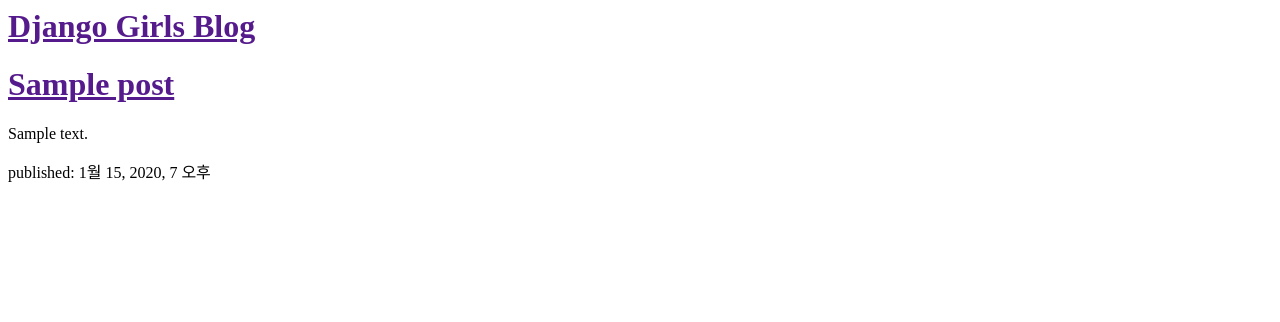
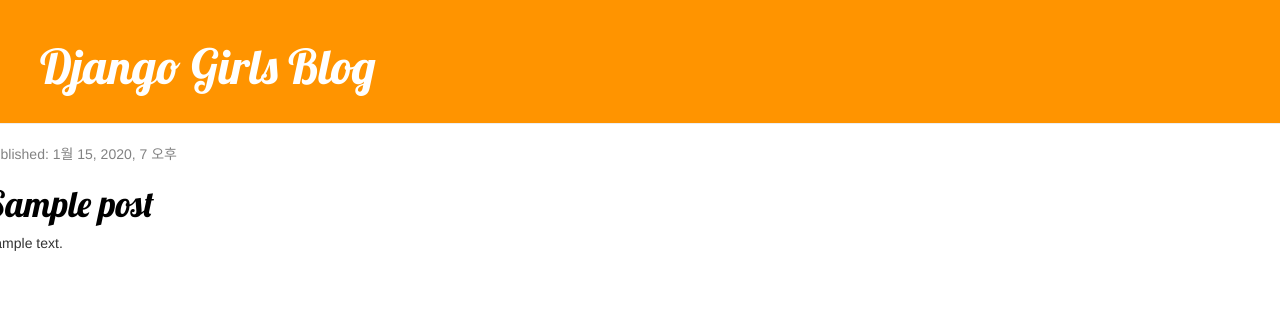
Before and after one commit to mintolyx/my-private-blog, a Django app: page / in a window 1280 px wide. Shown: the top 322 px of the page. Run offline with Django 3.2, Linux system fonts and the light colour scheme; tables that the repository leaves empty hold one stand-in row (values such as "Sample post"); some libraries are stand-ins or nearby versions.

Commit message:
full blog complete

```diff
--- /dev/null
+++ b/blog/static/css/blog.css
@@ -0,0 +1,46 @@
+.page-header {
+    background-color: #ff9400;
+    margin-top: 0;
+    padding: 20px 20px 20px 40px;
+}
+
+.page-header h1, .page-header h1 a, .page-header h1 a:visited, .page-header h1 a:active {
+    color: #ffffff;
+    font-size: 36pt;
+    text-decoration: none;
+}
+
+.content {
+    margin-left: 40px;
+}
+
+h1, h2, h3, h4 {
+    font-family: 'Lobster', cursive;
+}
+
+.date {
+    color: #828282;
+}
+
+.save {
+    float: right;
+}
+
+.post-form textarea, .post-form input {
+    width: 100%;
+}
+
+.top-menu, .top-menu:hover, .top-menu:visited {
+    color: #ffffff;
+    float: right;
+    font-size: 26pt;
+    margin-right: 20px;
+}
+
+.post {
+    margin-bottom: 70px;
+}
+
+.post h1 a, .post h1 a:visited {
+    color: #000000;
+}
--- /dev/null
+++ b/blog/static/css/myblog.css
@@ -0,0 +1,6 @@
+h1 a {
+    color: orange;
+}
+body {
+    padding-left: 15px;
+}
--- /dev/null
+++ b/blog/static/css/mycss.css
@@ -0,0 +1,3 @@
+h1 a {
+    color: red;
+}
--- /dev/null
+++ b/blog/templates/blog/base.html
@@ -0,0 +1,25 @@
+{% load static %}
+<html>
+    <head>
+        <title>Django Girls blog</title>
+        <link rel="stylesheet" href="//maxcdn.bootstrapcdn.com/bootstrap/3.2.0/css/bootstrap.min.css">
+        <link rel="stylesheet" href="//maxcdn.bootstrapcdn.com/bootstrap/3.2.0/css/bootstrap-theme.min.css">
+        <link href="//fonts.googleapis.com/css?family=Lobster&subset=latin,latin-ext" rel="stylesheet" type="text/css">
+        <link rel="stylesheet" type="text/css" href="{% static 'css/blog.css' %}">
+
+    </head>
+    <body>
+        <div class="page-header">
+            <h1><a href="/">Django Girls Blog</a></h1>
+            {% if user.is_authenticated %}
+                <a href="{% url 'post_new' %}" class = "top_menu"><span class="glyphicon glyphicon-plus"></span></a>
+            {% endif %}
+        </div>
+        <div class = "row">
+            <div class="col-md-8>">
+                {% block content %}
+                {% endblock %}
+            </div>
+        </div>
+    </body>
+</html>
--- a/blog/templates/blog/post_list.html
+++ b/blog/templates/blog/post_list.html
@@ -1,17 +1,13 @@
-<html>
-    <head>
-        <title>Django Girls blog</title>
-    </head>
-    <body>
-        <div>
-            <h1><a href="">Django Girls Blog</a></h1>
-        </div>
+{% extends 'blog/base.html' %}
+
+    {% block content %}
         {% for post in posts %}
-            <div>
-                <h1><a href="">{{ post.title }}</a></h1>
+            <div class = "post">
+                <div class = "date">
+                    <p>published: {{ post.published_date }}</p>
+                </div>
+                <h1><a href="{% url 'post_detail' pk=post.pk %}">{{ post.title }}</a></h1>
                 <p>{{ post.text|linebreaksbr }}</p>
-                <p>published: {{ post.published_date }}</p>
             </div>
         {% endfor %}
-    </body>
-</html>
+    {% endblock %}
--- a/blog/urls.py
+++ b/blog/urls.py
@@ -3,4 +3,7 @@
 
 urlpatterns = [
     path('', views.post_list, name='post_list'),
+    path('post/<int:pk>/', views.post_detail, name="post_detail"),
+    path('post/new/', views.post_new, name="post_new"),
+    path('post/<int:pk>/edit', views.post_edit, name="post_edit"),
 ]
--- a/blog/views.py
+++ b/blog/views.py
@@ -1,8 +1,41 @@
 from django.shortcuts import render
 from django.utils import timezone
 from .models import Post
+from django.shortcuts import render, get_object_or_404, redirect
+from .forms import PostForm
 
 # Create your views here.
 def post_list(request):
     posts = Post.objects.filter(published_date__lte=timezone.now()).order_by('published_date')
     return render(request, 'blog/post_list.html', {'posts':posts})
+
+def post_detail(request, pk):
+    post = get_object_or_404(Post, pk = pk)
+    return render(request, 'blog/post_detail.html', {'post' : post})
+
+def post_new(request):
+    if request.method == "POST":
+        form = PostForm(request.POST)
+        if form.is_valid():
+            post = form.save(commit=False)
+            post.author = request.user
+            post.published_date = timezone.now()
+            post.save()
+            return redirect('post_detail', pk = post.pk)
+    else:
+        form = PostForm()
+    return render(request, 'blog/post_edit.html', {'form' : form})
+
+def post_edit(request, pk):
+    post = get_object_or_404(Post, pk = pk)
+    if request.method == "POST":
+        form = PostForm(request.POST, instance = post)
+        if form.is_valid():
+            post = form.save(commit=False)
+            post.author = request.user
+            post.published_date = timezone.now()
+            post.save()
+            return redirect('post_detail', pk = post.pk)
+    else:
+        form = PostForm(instance = post)
+    return render(request, 'blog/post_edit.html', {'form' : form})
```
Also changed, not shown: blog/forms.py (added, +9 -0 lines), blog/templates/blog/post_detail.html (added, +16 -0 lines), blog/templates/blog/post_edit.html (added, +11 -0 lines), blog/templates/blog/post_new.html (added, +11 -0 lines).
